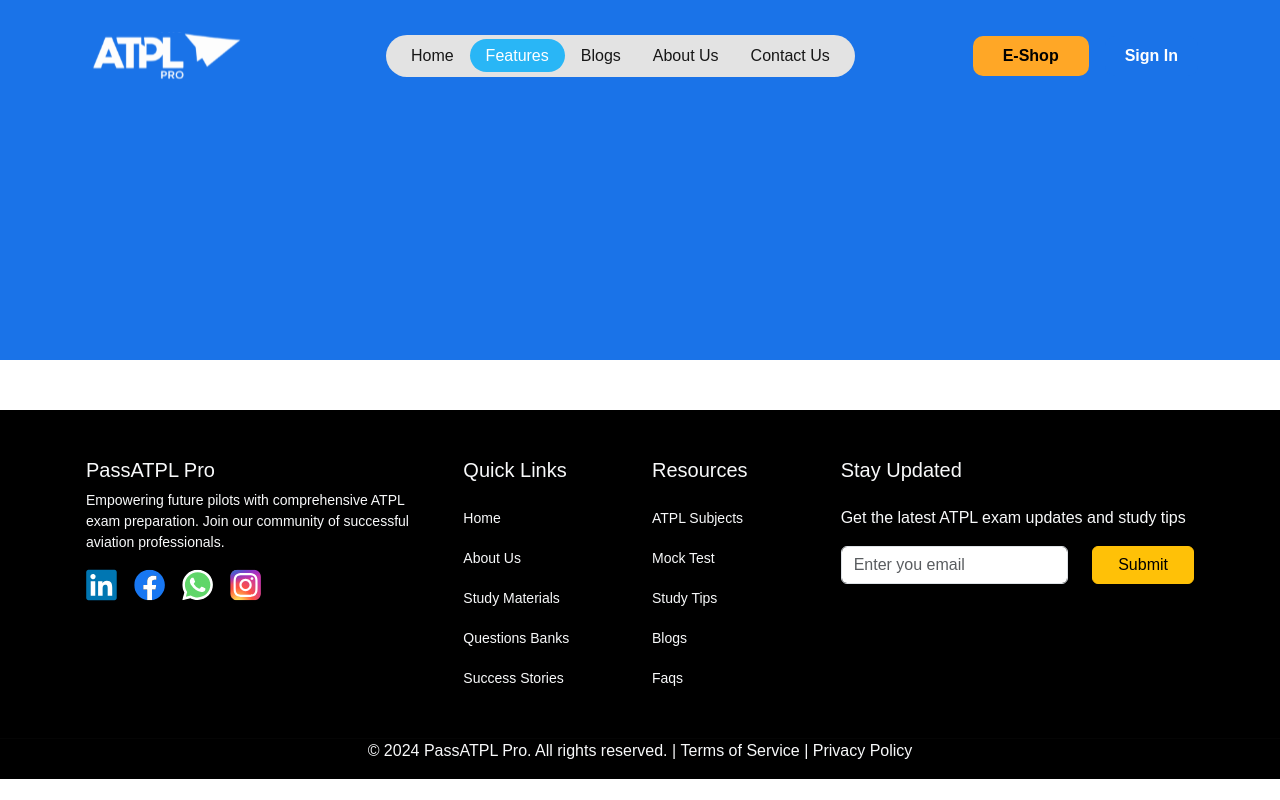
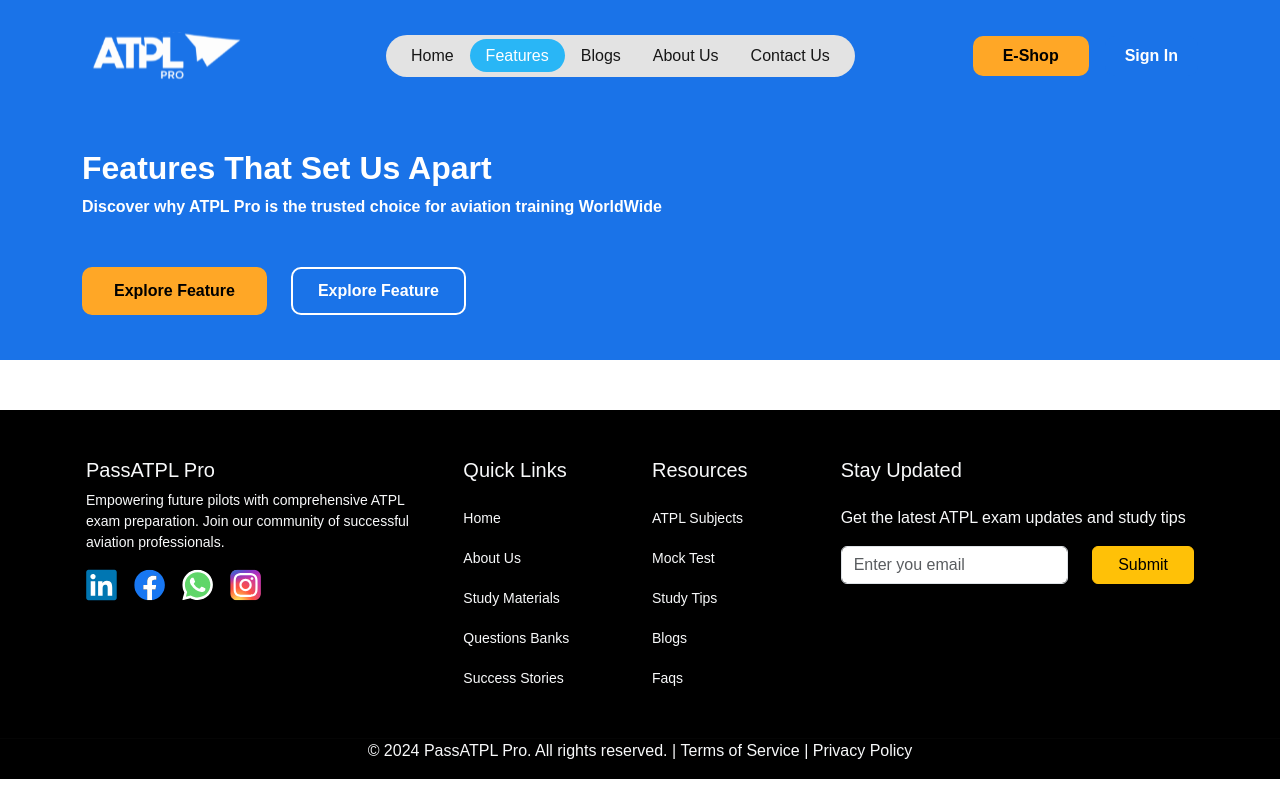
Before and after one commit to Tahirunity786/nickesh, a Next.js app: page /features in a window 1280 px wide. Built offline with nearby package versions, Linux system fonts and the light colour scheme.

Commit message:
feature page update

```diff
--- a/src/app/features/features.module.css
+++ b/src/app/features/features.module.css
@@ -3,4 +3,40 @@
     height: 248px;
     width: 100%;
     margin-bottom: 50px;
+    display: flex;
+    justify-content: center;
+    align-items: center;
+    flex-direction: column;
+    color: var(--aero-white);
 }
+.navBtnAro{
+    outline: none;
+    border: none;
+    border-radius: 10px;
+    font-weight: 600;
+
+}
+.navButtonAeroOutlinePrimary{
+    background-color: var(--aero-primary);
+    border: 2px solid var(--aero-white);
+    color: white;
+    padding: 10px 25px;
+    transition: all .2s ease-in-out;
+
+}
+.navButtonAeroWarning {
+    background-color: var(--aero-warning);
+    color: black;
+    padding: 10px 30px;
+    transition: all .3s ease-in-out;
+    border: 2px solid var(--aero-warning);
+}
+
+.navButtonAeroWarning:hover{
+    background-color: var(--aero-warning-hover);
+    border: 2px solid var(--aero-warning-hover);
+}
+.navButtonAeroOutlinePrimary:hover{
+    background-color: var(--aero-white);
+    color: var(--aero-black);
+}
--- a/src/app/features/page.jsx
+++ b/src/app/features/page.jsx
@@ -4,7 +4,20 @@
 const Page = () => {
   return (
     <>
-    <section className={styles.feature0bg}></section>
+    <section className={styles.feature0bg}>
+      <div className="container">
+        <div className="mb-5">
+
+      <h2 style={{fontSize:"2rem", fontWeight:"bold"}}>Features That Set Us Apart</h2>
+      <p style={{fontWeight:"bold"}}>Discover why ATPL Pro is the trusted choice for aviation training WorldWide</p>
+
+        </div>
+        <div className="mb-2 d-flex justify-content-start align-items-center">
+          <button className={`${styles.navButtonAeroWarning} ${styles.navBtnAro} me-4`}>Explore Feature</button>
+          <button className={`${styles.navButtonAeroOutlinePrimary} ${styles.navBtnAro}`}>Explore Feature</button>
+        </div>
+      </div>
+    </section>
 
     </>
   )
--- a/src/app/globals.css
+++ b/src/app/globals.css
@@ -9,6 +9,9 @@
   --aero-primary-hover:#4589e1;
   --aero-blue:#29B6F6;
   --aero-white:white;
+  --aero-black:black;
+  --aero-warning:#FFA726;
+  --aero-warning-hover:#ffb340;
 }
 
 @media (prefers-color-scheme: dark) {
```
